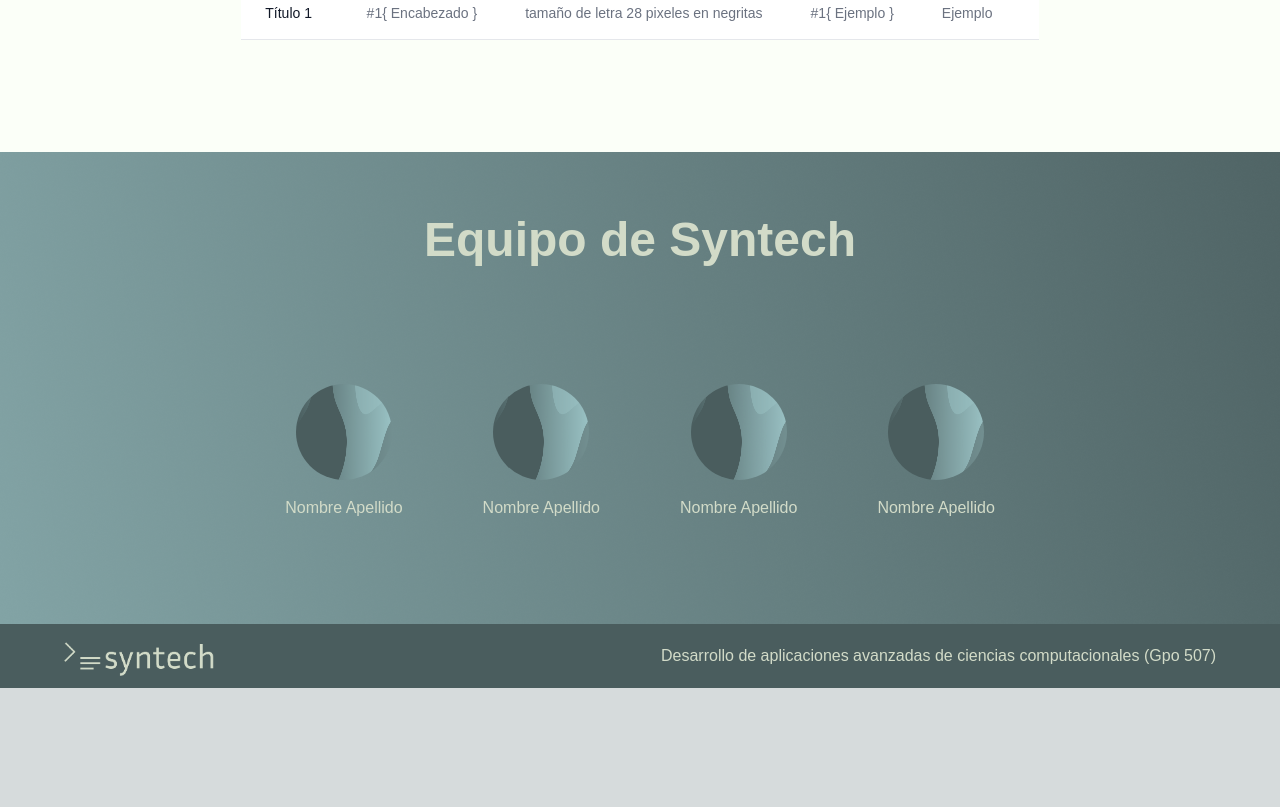
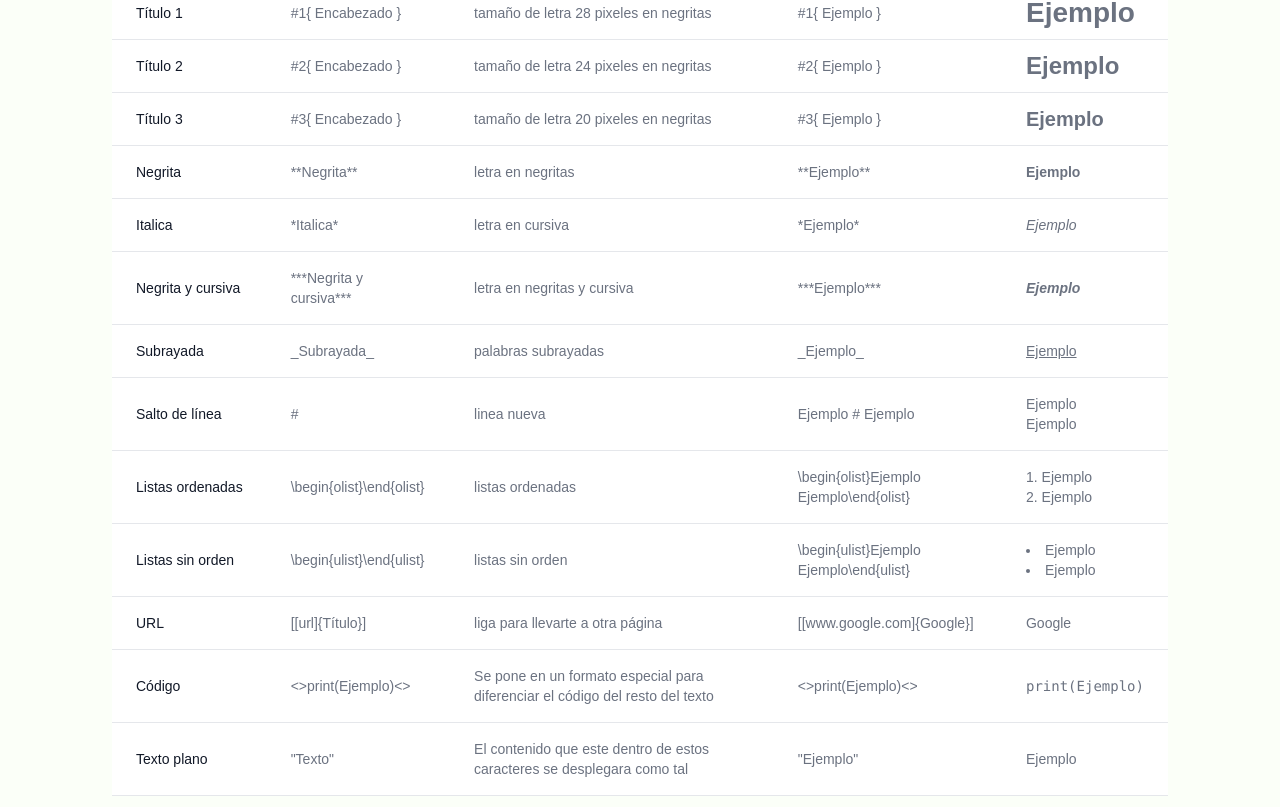
Before and after one commit to MaikiBR/syntech, a Next.js app in the folder syntech-web/: page / in a window 1280 px wide. Shown: the part 2013-2820 px from the top of the page. Before the commit the page ends 2701 px from the top, so only its background shows below. Built offline with nearby package versions, Linux system fonts and the light colour scheme; a web font is replaced by a local one.

Commit message:
Update gramatica.tsx

```diff
--- a/syntech-web/app/components/gramatica.tsx
+++ b/syntech-web/app/components/gramatica.tsx
@@ -37,7 +37,224 @@ return (
                 &#35;1{"{ Ejemplo }"}
           </td>
           <td className="px-6 py-4">
-            Ejemplo
+            <h1>Ejemplo</h1>
+          </td>
+        </tr>
+        <tr className="bg-white border-b  ">
+          <th scope="row" className="px-6 py-4 font-medium text-gray-900 whitespace-nowrap ">
+            Título 2
+          </th>
+          <td className="px-6 py-4">
+            &#35;2{"{ Encabezado }"}
+          </td>
+          <td className="px-6 py-4">
+            tamaño de letra 24 pixeles en negritas
+          </td>
+          <td className="px-6 py-4">
+                &#35;2{"{ Ejemplo }"}
+          </td>
+          <td className="px-6 py-4">
+            <h2>Ejemplo</h2>
+          </td>
+        </tr>
+        <tr className="bg-white border-b  ">
+          <th scope="row" className="px-6 py-4 font-medium text-gray-900 whitespace-nowrap ">
+            Título 3
+          </th>
+          <td className="px-6 py-4">
+            &#35;3{"{ Encabezado }"}
+          </td>
+          <td className="px-6 py-4">
+            tamaño de letra 20 pixeles en negritas
+          </td>
+          <td className="px-6 py-4">
+                &#35;3{"{ Ejemplo }"}
+          </td>
+          <td className="px-6 py-4">
+            <h3>Ejemplo</h3>
+          </td>
+        </tr>
+        <tr className="bg-white border-b  ">
+          <th scope="row" className="px-6 py-4 font-medium text-gray-900 whitespace-nowrap ">
+            Negrita
+          </th>
+          <td className="px-6 py-4">
+            **Negrita**
+          </td>
+          <td className="px-6 py-4">
+            letra en negritas
+          </td>
+          <td className="px-6 py-4">
+            **Ejemplo**
+          </td>
+          <td className="px-6 py-4">
+            <b>Ejemplo</b>
+          </td>
+        </tr>
+        <tr className="bg-white border-b  ">
+          <th scope="row" className="px-6 py-4 font-medium text-gray-900 whitespace-nowrap ">
+            Italica
+          </th>
+          <td className="px-6 py-4">
+            *Italica*
+          </td>
+          <td className="px-6 py-4">
+            letra en cursiva
+          </td>
+          <td className="px-6 py-4">
+            *Ejemplo*
+          </td>
+          <td className="px-6 py-4">
+            <i>Ejemplo</i>
+          </td>
+        </tr>
+        <tr className="bg-white border-b  ">
+          <th scope="row" className="px-6 py-4 font-medium text-gray-900 whitespace-nowrap ">
+            Negrita y cursiva
+          </th>
+          <td className="px-6 py-4">
+            ***Negrita y cursiva***
+          </td>
+          <td className="px-6 py-4">
+            letra en negritas y cursiva
+          </td>
+          <td className="px-6 py-4">
+            ***Ejemplo***
+          </td>
+          <td className="px-6 py-4">
+            <b><i>Ejemplo</i></b>
+          </td>
+        </tr>
+        <tr className="bg-white border-b  ">
+          <th scope="row" className="px-6 py-4 font-medium text-gray-900 whitespace-nowrap ">
+            Subrayada
+          </th>
+          <td className="px-6 py-4">
+            _Subrayada_
+          </td>
+          <td className="px-6 py-4">
+            palabras subrayadas
+          </td>
+          <td className="px-6 py-4">
+            _Ejemplo_
+          </td>
+          <td className="px-6 py-4">
+            <u>Ejemplo</u>
+          </td>
+        </tr>
+        <tr className="bg-white border-b  ">
+          <th scope="row" className="px-6 py-4 font-medium text-gray-900 whitespace-nowrap ">
+            Salto de línea
+          </th>
+          <td className="px-6 py-4">
+            #
+          </td>
+          <td className="px-6 py-4">
+            linea nueva
+          </td>
+          <td className="px-6 py-4">
+            Ejemplo # Ejemplo
+          </td>
+          <td className="px-6 py-4">
+          Ejemplo<br></br>Ejemplo
+          </td>
+        </tr>
+        <tr className="bg-white border-b  ">
+          <th scope="row" className="px-6 py-4 font-medium text-gray-900 whitespace-nowrap ">
+            Listas ordenadas
+          </th>
+          <td className="px-6 py-4">
+          {"\\begin{olist}"}
+          {"\\end{olist}"}
+          </td>
+          <td className="px-6 py-4">
+            listas ordenadas
+          </td>
+          <td className="px-6 py-4">
+          {"\\begin{olist}"}
+          Ejemplo Ejemplo
+          {"\\end{olist}"}
+          </td>
+          <td className="px-6 py-4">
+          <ol className="list-decimal list-inside">
+            <li>Ejemplo</li>
+            <li>Ejemplo</li>
+          </ol>
+          </td>
+        </tr>
+        <tr className="bg-white border-b  ">
+          <th scope="row" className="px-6 py-4 font-medium text-gray-900 whitespace-nowrap ">
+            Listas sin orden
+          </th>
+          <td className="px-6 py-4">
+          {"\\begin{ulist}"}
+          {"\\end{ulist}"}
+          </td>
+          <td className="px-6 py-4">
+            listas sin orden
+          </td>
+          <td className="px-6 py-4">
+
+          {"\\begin{ulist}"}
+          Ejemplo Ejemplo
+          {"\\end{ulist}"}
+          </td>
+          <td className="px-6 py-4">
+          <ul className={"list-disc list-inside"}>
+            <li>Ejemplo</li>
+            <li>Ejemplo</li>
+          </ul>
+          </td>
+        </tr>
+        <tr className="bg-white border-b  ">
+          <th scope="row" className="px-6 py-4 font-medium text-gray-900 whitespace-nowrap ">
+            URL
+          </th>
+          <td className="px-6 py-4">
+          {"[[url]{Título}]"}
+          </td>
+          <td className="px-6 py-4">
+            liga para llevarte a otra página
+          </td>
+          <td className="px-6 py-4">
+          {"[[www.google.com]{Google}]"}
+          </td>
+          <td className="px-6 py-4">
+          <a href="www.google.com">Google</a>
+          </td>
+        </tr>
+        <tr className="bg-white border-b  ">
+          <th scope="row" className="px-6 py-4 font-medium text-gray-900 whitespace-nowrap ">
+            Código
+          </th>
+          <td className="px-6 py-4">
+          {"<>print(Ejemplo)<>"}
+          </td>
+          <td className="px-6 py-4">
+            Se pone en un formato especial para diferenciar el código del resto del texto
+          </td>
+          <td className="px-6 py-4">
+            {"<>print(Ejemplo)<>"}
+          </td>
+          <td className="px-6 py-4">
+          <code>print(Ejemplo)</code>
+          </td>
+        </tr>
+        <tr className="bg-white border-b  ">
+          <th scope="row" className="px-6 py-4 font-medium text-gray-900 whitespace-nowrap ">
+            Texto plano
+          </th>
+          <td className="px-6 py-4">
+          "Texto"
+          </td>
+          <td className="px-6 py-4">
+            El contenido que este dentro de estos caracteres se desplegara como tal
+          </td>
+          <td className="px-6 py-4">
+            "Ejemplo"
+          </td>
+          <td className="px-6 py-4">
+          <p>Ejemplo</p>
           </td>
         </tr>
       </tbody>
```
